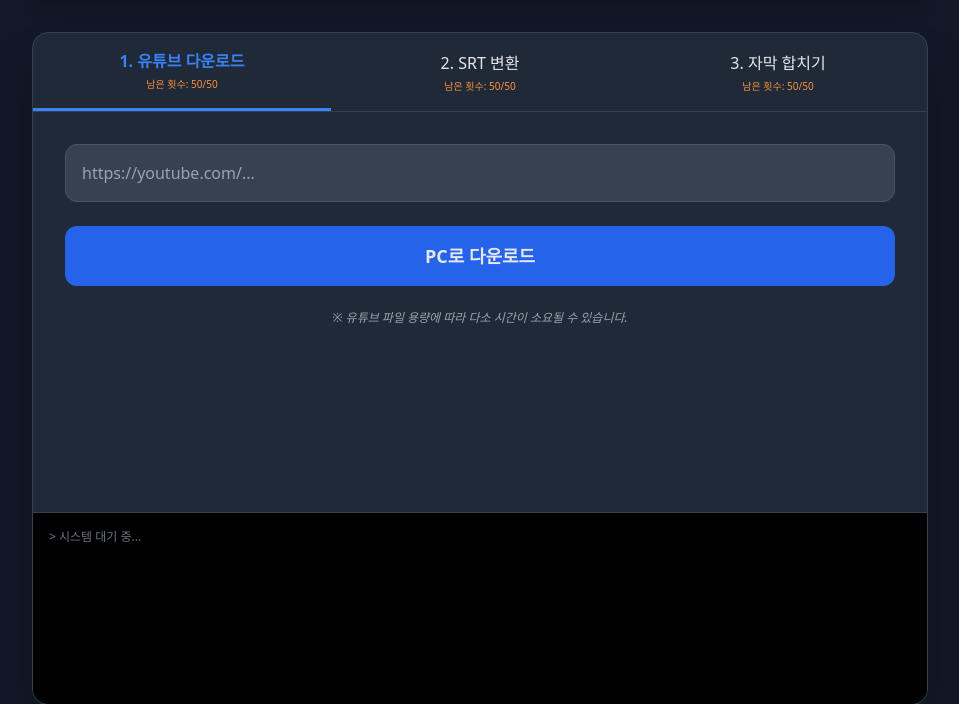
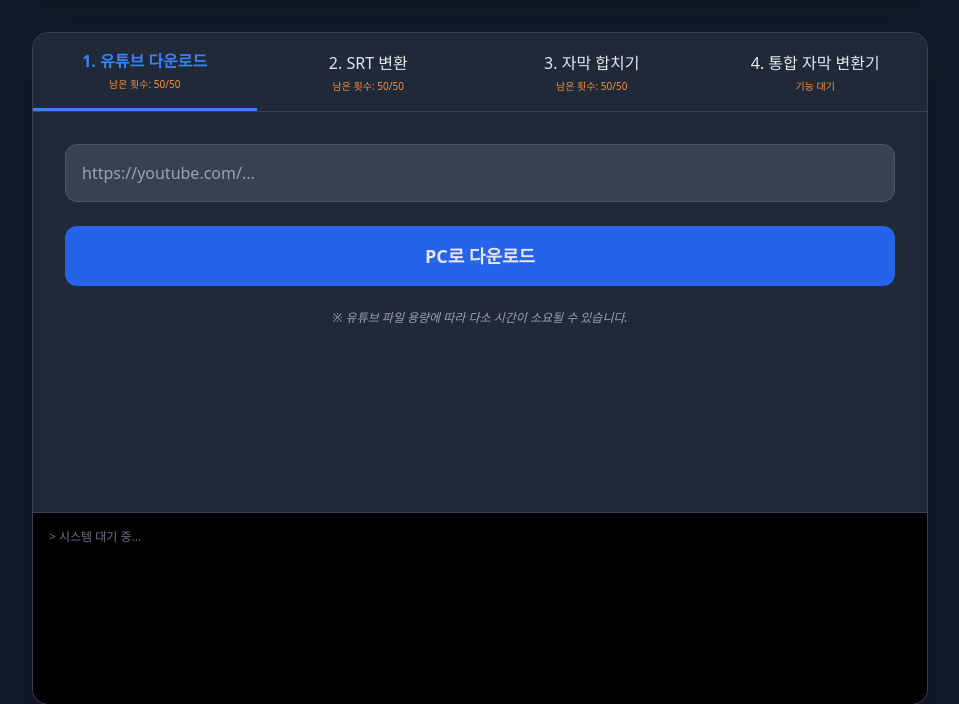
Before and after one commit to wooskor79/all_in_one_tools, a Flask app: page / in a window 1280 px wide. Shown: the part 80-784 px from the top of the page, without its empty margins (160-1119 px from the left). Run offline with Flask 3, Linux system fonts and the light colour scheme; data that the repository does not hold is empty; parts of the project's set-up code (start-up, migrations or seed data) failed here and were passed over; some libraries are stand-ins or nearby versions.

Commit message:
Add files via upload

```diff
--- a/templates/index.html
+++ b/templates/index.html
@@ -33,6 +33,10 @@
             <button onclick="showTab('mg')" class="tab-btn flex-1 py-4 text-center hover:bg-gray-750 transition" id="tab-mg">
                 3. 자막 합치기
                 <div class="text-[10px] text-orange-400 font-normal mt-1" id="cnt-mg">남은 횟수: -</div>
+            </button>
+            <button onclick="showTab('ic')" class="tab-btn flex-1 py-4 text-center hover:bg-gray-750 transition" id="tab-ic">
+                4. 통합 자막 변환기
+                <div class="text-[10px] text-orange-400 font-normal mt-1" id="cnt-ic">남은 횟수: -</div>
             </button>
         </div>
 
@@ -71,6 +75,14 @@
                     <div id="prog-bar-mg" class="bg-indigo-500 h-full w-0 transition-all duration-300"></div>
                 </div>
             </div>
+
+            <div id="content-ic" class="hidden space-y-6">
+                <div class="p-4 bg-gray-700 rounded-xl border border-dashed border-gray-500 text-center">
+                    <p class="text-gray-300 font-bold">통합 자막 변환기 준비 중</p>
+                    <p class="text-xs text-gray-400 mt-2">다양한 자막 포맷(VTT, ASS 등)을 SRT로 통합 변환하는 기능이 곧 추가됩니다.</p>
+                </div>
+                <button disabled class="w-full bg-gray-600 py-4 rounded-xl font-bold text-lg cursor-not-allowed">준비 중...</button>
+            </div>
         </div>
 
         <div class="bg-black p-4 h-48 overflow-y-auto text-xs border-t border-gray-700" id="log-area">
@@ -102,6 +114,8 @@
             document.getElementById('cnt-dl').innerText = d.is_admin ? "무제한" : txt(d.dl);
             document.getElementById('cnt-cv').innerText = d.is_admin ? "무제한" : txt(d.cv);
             document.getElementById('cnt-mg').innerText = d.is_admin ? "무제한" : txt(d.mg);
+            // 신규 탭 횟수 표시 (데이터가 없을 경우 대비)
+            document.getElementById('cnt-ic').innerText = d.is_admin ? "무제한" : (d.ic ? txt(d.ic) : "기능 대기");
 
             lastTitle = d.last_title;
 
@@ -242,12 +256,17 @@
         }
 
         function showTab(id) {
-            ['dl','cv','mg'].forEach(t => {
-                document.getElementById('content-'+t).classList.add('hidden');
-                document.getElementById('tab-'+t).classList.remove('active');
+            // ic를 포함한 모든 탭 리스트 순회하여 제어
+            ['dl','cv','mg','ic'].forEach(t => {
+                const content = document.getElementById('content-'+t);
+                const tab = document.getElementById('tab-'+t);
+                if(content) content.classList.add('hidden');
+                if(tab) tab.classList.remove('active');
             });
-            document.getElementById('content-'+id).classList.remove('hidden');
-            document.getElementById('tab-'+id).classList.add('active');
+            const targetContent = document.getElementById('content-'+id);
+            const targetTab = document.getElementById('tab-'+id);
+            if(targetContent) targetContent.classList.remove('hidden');
+            if(targetTab) targetTab.classList.add('active');
         }
 
         async function login() {
```
